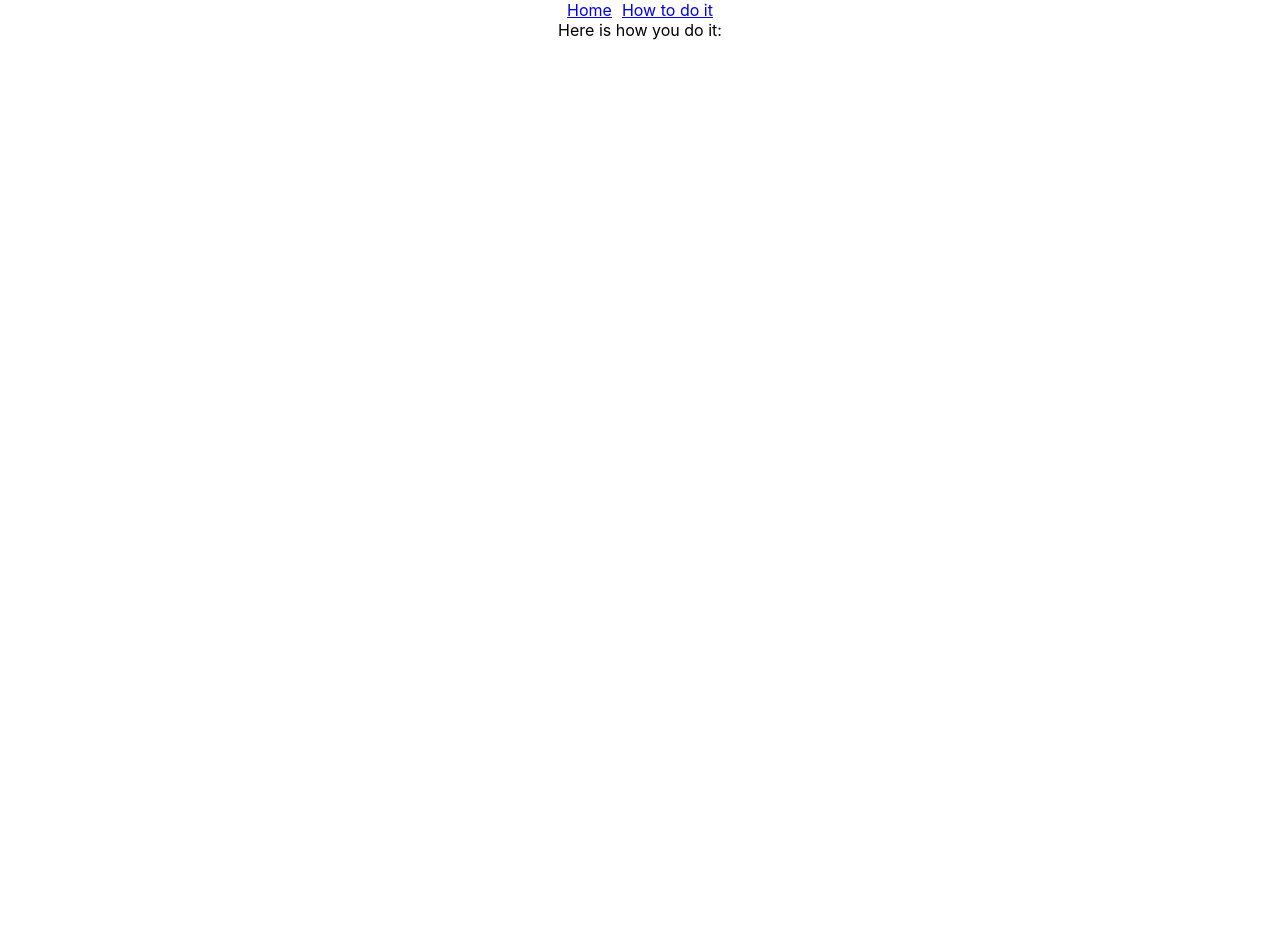
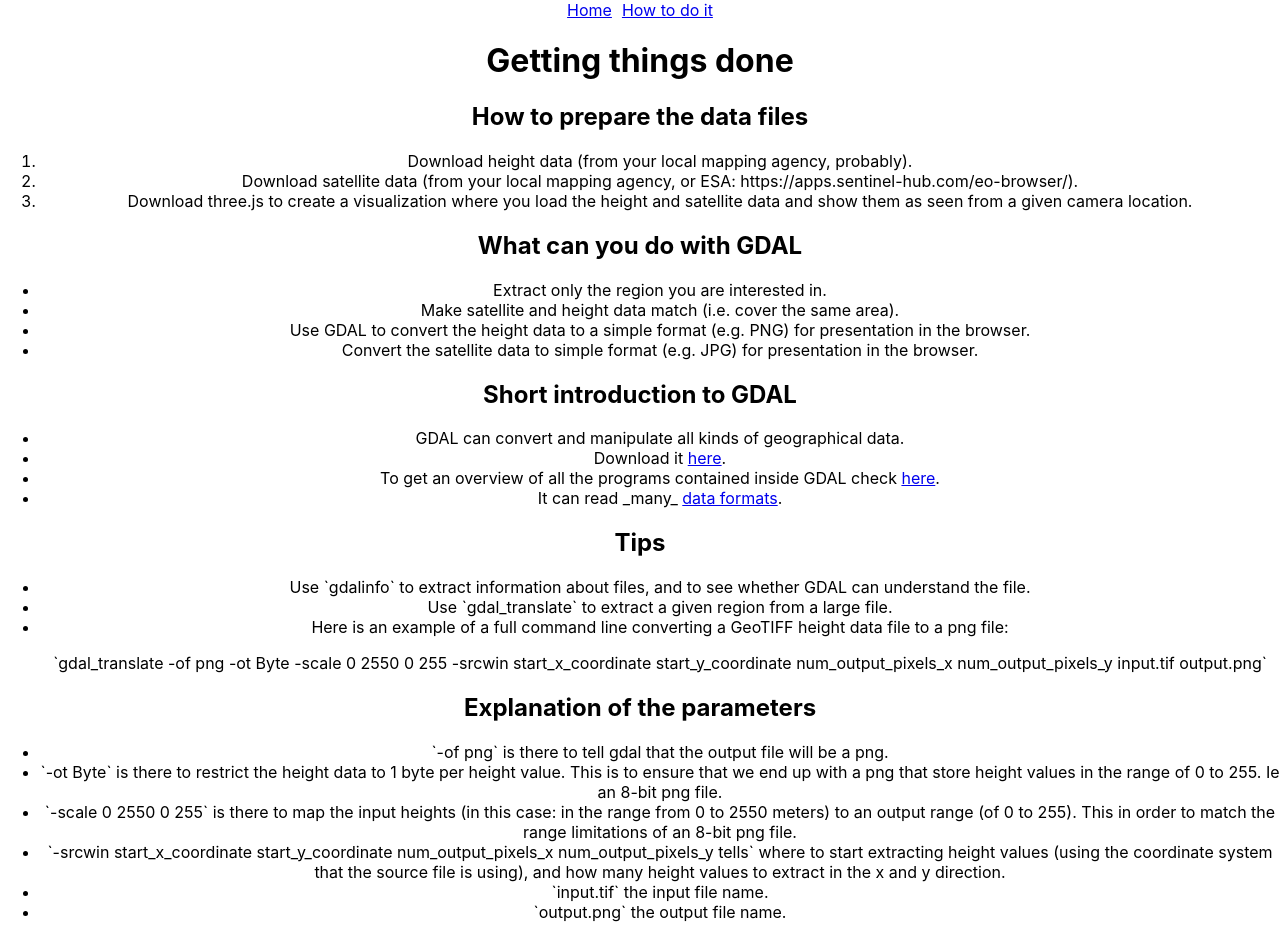
Before and after one commit to nordvision/NordicEarth, a React (Create React App) app in the folder front/: page /instructions in a window 1280 px wide. Before the commit the page ends 800 px from the top, so only its background shows below. Built offline with nearby package versions, Linux system fonts and the light colour scheme.

Commit message:
Info site content

```diff
--- a/front/src/pages/InstructionsPage.js
+++ b/front/src/pages/InstructionsPage.js
@@ -1,15 +1,49 @@
 import React from 'react'
-import PropTypes from 'prop-types'
 
-function InstructionsPage({ props }) {
+/* eslint-disable max-len */
+
+function InstructionsPage() {
   return (
     <div>
-      Here is how you do it:
+      <h1>Getting things done</h1>
+      <h2>How to prepare the data files</h2>
+      <ol>
+        <li>Download height data (from your local mapping agency, probably).</li>
+        <li>Download satellite data (from your local mapping agency, or ESA: https://apps.sentinel-hub.com/eo-browser/).</li>
+        <li>Download three.js to create a visualization where you load the height and satellite data and show them as seen from a given camera location.</li>
+      </ol>
+      <h2>What can you do with GDAL</h2>
+      <ul>
+        <li>Extract only the region you are interested in.</li>
+        <li>Make satellite and height data match (i.e. cover the same area).</li>
+        <li>Use GDAL to convert the height data to a simple format (e.g. PNG) for presentation in the browser.</li>
+        <li>Convert the satellite data to simple format (e.g. JPG) for presentation in the browser.</li>
+      </ul>
+      <h2>Short introduction to GDAL</h2>
+      <ul>
+        <li>GDAL can convert and manipulate all kinds of geographical data.</li>
+        <li>Download it <a href="https://gdal.org/download.html#binaries">here</a>.</li>
+        <li>To get an overview of all the programs contained inside GDAL check <a href="https://gdal.org/programs/index.html">here</a>.</li>
+        <li>It can read _many_ <a href="https://gdal.org/drivers/raster/index.html">data formats</a>.</li>
+      </ul>
+      <h2>Tips</h2>
+      <ul>
+        <li>Use `gdalinfo` to extract information about files, and to see whether GDAL can understand the file.</li>
+        <li>Use `gdal_translate` to extract a given region from a large file.</li>
+        <li>Here is an example of a full command line converting a GeoTIFF height data file to a png file:</li>
+        <p>`gdal_translate -of png -ot Byte -scale 0 2550 0 255 -srcwin start_x_coordinate start_y_coordinate num_output_pixels_x num_output_pixels_y input.tif output.png`</p>
+      </ul>
+      <h2>Explanation of the parameters</h2>
+      <ul>
+        <li>`-of png` is there to tell gdal that the output file will be a png.</li>
+        <li>`-ot Byte` is there to restrict the height data to 1 byte per height value. This is to ensure that we end up with a png that store height values in the range of 0 to 255. Ie an 8-bit png file.</li>
+        <li>`-scale 0 2550 0 255` is there to map the input heights (in this case: in the range from 0 to 2550 meters) to an output range (of 0 to 255). This in order to match the range limitations of an 8-bit png file.</li>
+        <li>`-srcwin start_x_coordinate start_y_coordinate num_output_pixels_x num_output_pixels_y tells` where to start extracting height values (using the coordinate system that the source file is using), and how many height values to extract in the x and y direction.</li>
+        <li>`input.tif` the input file name.</li>
+        <li>`output.png` the output file name.</li>
+      </ul>
     </div>
   )
 }
 
-InstructionsPage.propTypes = {
-}
-
 export default InstructionsPage
```
Also changed, not shown: front/.eslintrc.js.
